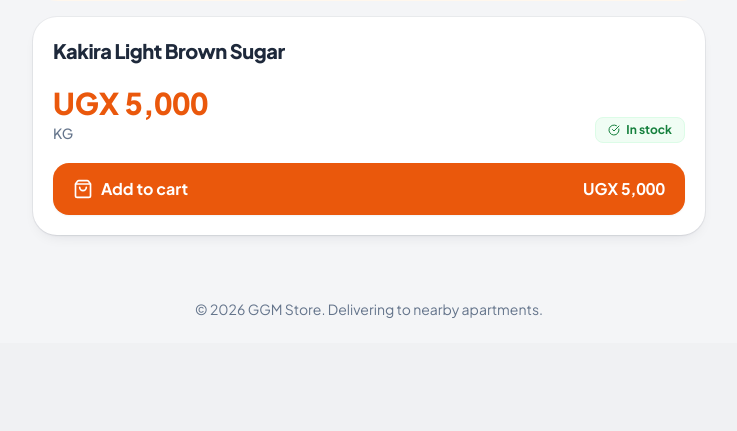
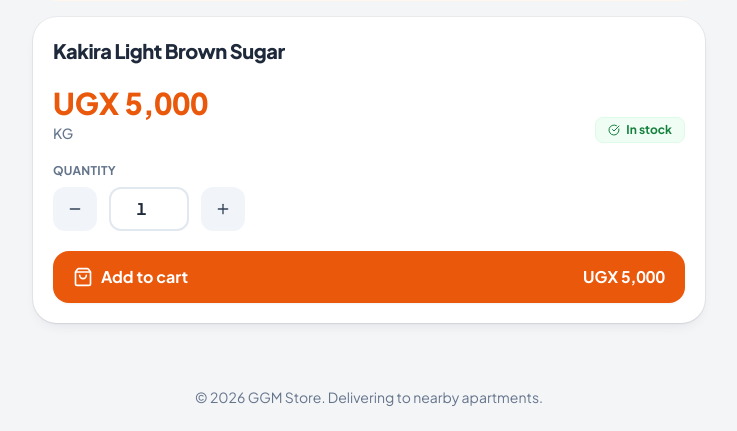
Before and after one commit to AheebwaMike/ggm-store, a Django app: page /product/1/ in a window 1280 px wide. Shown: the part 588-1019 px from the top of the page, without its empty margins (271-1008 px from the left). Before the commit the page ends 906 px from the top, so only its background shows below. Run offline with Django 5.2, Linux system fonts and the light colour scheme; data comes from the database, SQL or seed files in the repository; data that the repository does not hold is empty; style sheets or scripts are compiled from the project's sources.

Commit message:
Add quantity stepper to the product detail page
- _product_variant_detail.html: wrapped the enabled-state Add button in a
  <form> that carries the existing hx-post plus data-* attributes for ghost
  mode, stock cap, current cart qty, and unit price
- Quantity stepper row (dec / input / inc) with editable field, hold-to-repeat
  on the +/- buttons, and live total preview on the Add button
- Ghost OFF: stepper capped at stock - current_cart_qty, "Only X available"
  hint shown, and the input + submit disabled when the cap is reached
- Ghost ON: no cap, no hint, behaviour matches the add sheet
- Ghost mode, stock, current-qty and price flow into the JS via data-*
  attributes so the <script> block contains no {% %} or {{ }} tokens
- The three disabled states (store closed, product unavailable, out of stock)
  and the price/stock-badge block above are unchanged

```diff
--- a/templates/marketplace/_product_variant_detail.html
+++ b/templates/marketplace/_product_variant_detail.html
@@ -1,5 +1,7 @@
 {# When HTMX fetches a variant, also send the matching photo (swapped out-of-band into #product-hero) #}
 {% if request.META.HTTP_HX_REQUEST %}{% include "marketplace/_product_hero.html" %}{% endif %}
+
+{% load ggm_ui %}
 
 <div class="mt-5 flex items-end justify-between gap-3">
     <div>
@@ -22,34 +24,151 @@
     </div>
 </div>
 
-{# Pinned to the bottom on phones, inline on desktop (see .action-bar in styles.css) #}
+{% if not config.is_open %}
     <div class="action-bar">
-    {% if not config.is_open %}
         <button type="button" disabled
                 class="flex w-full cursor-not-allowed items-center justify-center gap-2 rounded-2xl bg-slate-200 px-5 py-3.5 text-base font-bold text-slate-400">
             <i data-lucide="lock" class="h-5 w-5"></i> Store is closed
         </button>
+    </div>
 {% elif not product.is_active or product.manually_disabled %}
+    <div class="action-bar">
         <button type="button" disabled
                 class="flex w-full cursor-not-allowed items-center justify-center gap-2 rounded-2xl bg-slate-200 px-5 py-3.5 text-base font-bold text-slate-400">
             <i data-lucide="x-circle" class="h-5 w-5"></i> Currently unavailable
         </button>
+    </div>
 {% elif product.stock_quantity <= 0 and not config.ghost_stock_enabled %}
+    <div class="action-bar">
         <button type="button" disabled
                 class="flex w-full cursor-not-allowed items-center justify-center gap-2 rounded-2xl bg-slate-200 px-5 py-3.5 text-base font-bold text-slate-400">
             <i data-lucide="x-circle" class="h-5 w-5"></i> Out of stock
         </button>
+    </div>
 {% else %}
-        <button type="button"
+    {% with current_qty=cart_quantities|get_item:product.id %}
+    <form id="pdp-add-form"
           hx-post="{% url 'add_to_cart' product.id %}"
           hx-swap="none"
           data-add-to-cart
           data-name="{{ product.parent_group|default:product.name }}{% if product.variant_label %} {{ product.variant_label }}{% endif %}"
+          data-ghost-off="{% if config.ghost_stock_enabled %}0{% else %}1{% endif %}"
+          data-stock="{{ product.stock_quantity|floatformat:'-2' }}"
+          data-current-qty="{{ current_qty }}"
+          data-price="{{ product.selling_price|floatformat:'0g' }}">
+        <div class="mt-5">
+            <p class="mb-2 text-xs font-bold uppercase tracking-wide text-slate-500">Quantity</p>
+            <div class="flex items-center gap-3">
+                <button type="button" data-qty-dec
+                        class="grid h-11 w-11 place-items-center rounded-xl bg-slate-100 text-slate-700 active:scale-95">
+                    <i data-lucide="minus" class="h-4 w-4"></i>
+                </button>
+                <input type="number" name="qty" value="1" min="1" inputmode="numeric"
+                       class="h-11 w-20 rounded-xl border-2 border-slate-200 text-center text-base font-bold tabular-nums text-slate-800 focus:border-brand-600 focus:outline-none focus:ring-4 focus:ring-brand-500/15">
+                <button type="button" data-qty-inc
+                        class="grid h-11 w-11 place-items-center rounded-xl bg-slate-100 text-slate-700 active:scale-95">
+                    <i data-lucide="plus" class="h-4 w-4"></i>
+                </button>
+            </div>
+            {% if not config.ghost_stock_enabled and product.stock_quantity > 0 %}
+                <p class="mt-1 text-xs font-medium text-slate-500" data-stock-available>
+                    Only {{ product.stock_quantity|floatformat:"-2" }} available
+                </p>
+            {% endif %}
+        </div>
+
+        <div class="action-bar">
+            <button type="submit"
                     class="flex w-full items-center justify-between gap-3 rounded-2xl bg-brand-600 px-5 py-3.5 text-base font-bold text-white shadow-sm transition active:scale-[0.98] hover:bg-brand-700">
                 <span class="flex items-center gap-2">
                     <i data-lucide="shopping-bag" class="h-5 w-5"></i> Add to cart
                 </span>
-            <span class="tabular-nums">UGX {{ product.selling_price|floatformat:"0g" }}</span>
+                <span class="tabular-nums" data-total-preview>UGX {{ product.selling_price|floatformat:"0g" }}</span>
             </button>
+        </div>
+    </form>
+    <script>
+        (function() {
+            const container = document.currentScript.closest('#variant-detail-container');
+            if (!container) return;
+            const form = container.querySelector('#pdp-add-form');
+            if (!form) return;
+            const qtyInput = form.querySelector('input[name="qty"]');
+            const totalEl = form.querySelector('[data-total-preview]');
+            if (!qtyInput || !totalEl) return;
+
+            const ghostOff = form.dataset.ghostOff === '1';
+            const stockCap = Math.max(0, Math.floor(Number(form.dataset.stock) || 0));
+            const cartQty = parseInt(form.dataset.currentQty, 10) || 0;
+            const maxAddable = ghostOff ? Math.max(0, stockCap - cartQty) : Infinity;
+            const price = Number((form.dataset.price || '').replace(/,/g, '')) || 0;
+
+            function refreshTotal() {
+                if (maxAddable === 0) return;
+                let qty = parseInt(qtyInput.value, 10) || 1;
+                qty = Math.max(1, qty);
+                if (maxAddable !== Infinity) qty = Math.min(qty, maxAddable);
+                qtyInput.value = qty;
+                if (totalEl) totalEl.textContent = 'UGX ' + (price * qty).toLocaleString('en-UG', { maximumFractionDigits: 0 });
+            }
+
+            function bumpQty(delta) {
+                if (maxAddable === 0) return;
+                const cur = parseInt(qtyInput.value, 10) || 1;
+                const next = cur + delta;
+                if (maxAddable !== Infinity && delta > 0 && next > maxAddable) return;
+                qtyInput.value = Math.max(1, maxAddable !== Infinity ? Math.min(next, maxAddable) : next);
+                refreshTotal();
+            }
+
+            const inc = form.querySelector('[data-qty-inc]');
+            const dec = form.querySelector('[data-qty-dec]');
+
+            inc?.addEventListener('click', () => {
+                if (inc.dataset.suppressClick) { delete inc.dataset.suppressClick; return; }
+                bumpQty(1);
+            });
+            dec?.addEventListener('click', () => {
+                if (dec.dataset.suppressClick) { delete dec.dataset.suppressClick; return; }
+                bumpQty(-1);
+            });
+            qtyInput.addEventListener('input', refreshTotal);
+
+            function holdRepeat(el, delta) {
+                if (!el) return;
+                let startTimer, repeatTimer, didRepeat;
+                const begin = (e) => {
+                    e.preventDefault();
+                    didRepeat = false;
+                    startTimer = setTimeout(() => {
+                        didRepeat = true;
+                        bumpQty(delta);
+                        repeatTimer = setInterval(() => bumpQty(delta), 80);
+                    }, 400);
+                };
+                const end = (suppressClick) => {
+                    clearTimeout(startTimer);
+                    clearInterval(repeatTimer);
+                    if (suppressClick && didRepeat) el.dataset.suppressClick = 'true';
+                    didRepeat = false;
+                };
+                el.addEventListener('pointerdown', begin);
+                el.addEventListener('pointerup', () => end(true));
+                el.addEventListener('pointercancel', () => end(false));
+                el.addEventListener('pointerleave', () => end(false));
+            }
+            holdRepeat(inc, 1);
+            holdRepeat(dec, -1);
+
+            if (maxAddable === 0) {
+                qtyInput.disabled = true;
+                const submitBtn = form.querySelector('button[type="submit"]');
+                if (submitBtn) {
+                    submitBtn.disabled = true;
+                    submitBtn.classList.add('opacity-60', 'cursor-not-allowed');
+                }
+            }
+        })();
+    </script>
+    {% endwith %}
 {% endif %}
-</div>
```
Lines whose indentation alone changed are shown as unchanged.
